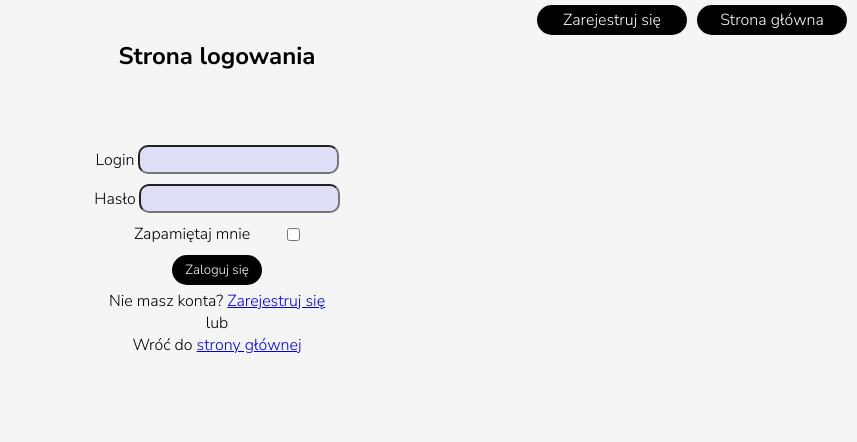
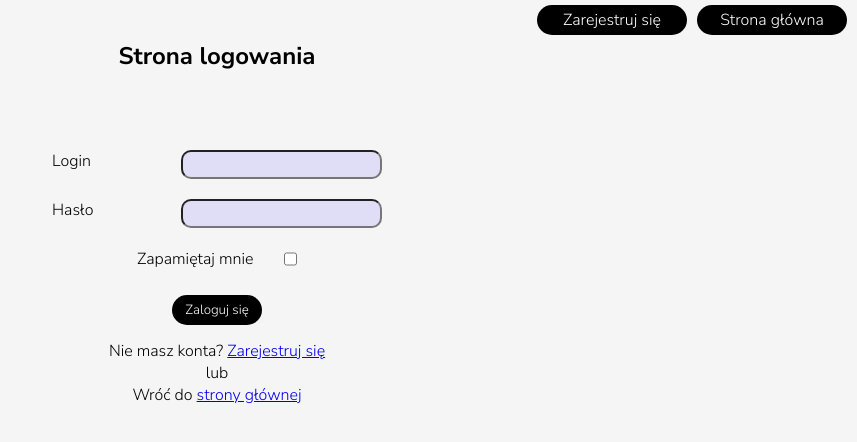
Before and after one commit to RadekPalka/react-i-am-sober, a React (Vite) app: page /login-page in a window 1280 px wide. Shown: the top 442 px of the page, without its empty margins (423-1280 px from the left). Built offline with nearby package versions, Linux system fonts and the light colour scheme.

Commit message:
style: add styling to login-page

```diff
--- a/src/components/AuthInput.tsx
+++ b/src/components/AuthInput.tsx
@@ -1,5 +1,4 @@
 import { ChangeEvent } from 'react';
-import { StyledDiv } from './StyledDiv';
 import { StyledInput } from './StyledInput';
 import { AuthInputProps } from '../types/AuthInputProps';
 import React from 'react';
@@ -16,7 +15,7 @@ export const AuthInput: React.FC<AuthInputProps> = ({
 	};
 
 	return (
-		<StyledDiv>
+		<>
 			<label htmlFor={id}>{labelText}</label>
 			<StyledInput
 				value={value}
@@ -25,6 +24,6 @@ export const AuthInput: React.FC<AuthInputProps> = ({
 				id={id}
 				disabled={disabled}
 			/>
-		</StyledDiv>
+		</>
 	);
 };
--- a/src/components/CreateIncidentForm.tsx
+++ b/src/components/CreateIncidentForm.tsx
@@ -9,7 +9,7 @@ import { useNavigate } from 'react-router-dom';
 import { formatDateForInput } from '../clients/dateUtils';
 import { IncidentType } from '../types/IncidentType';
 import { isNetworkOrServerError } from '../clients/ErrorHandlingUtils';
-import { ButtonWrapper } from './ButtonWrapper';
+import { PositioningContainer } from './PositioningContainer';
 
 type CreateIncidentFormProps = {
 	min: string;
@@ -79,7 +79,7 @@ export const CreateIncidentForm: React.FC<CreateIncidentFormProps> = ({
 				disabled={isFormDisabled}
 				onChange={(e) => setIncidentDate(e.target.value)}
 			/>
-			<ButtonWrapper>
+			<PositioningContainer>
 				<StyledButton type='submit' disabled={isFormDisabled}>
 					Dodaj
 				</StyledButton>
@@ -90,7 +90,7 @@ export const CreateIncidentForm: React.FC<CreateIncidentFormProps> = ({
 				>
 					Anuluj
 				</StyledButton>
-			</ButtonWrapper>
+			</PositioningContainer>
 		</StyledForm>
 	);
 };
--- a/src/components/EditAddictionForm.tsx
+++ b/src/components/EditAddictionForm.tsx
@@ -11,8 +11,8 @@ import { updateAddiction } from '../clients/AccountClients';
 import { toast } from 'react-toastify';
 import { useNavigate } from 'react-router-dom';
 import { formatDateForInput } from '../clients/dateUtils';
-import { isNetworkOrServerError } from '../clients/ErrorHandlingUtils.ts';
-import { ButtonWrapper } from './ButtonWrapper.ts';
+import { isNetworkOrServerError } from '../clients/ErrorHandlingUtils';
+import { PositioningContainer } from './PositioningContainer';
 
 export const EditAddictionForm: React.FC<EditAddictionFormProps> = ({
 	name,
@@ -98,12 +98,12 @@ export const EditAddictionForm: React.FC<EditAddictionFormProps> = ({
 					isInputDisabled={!isFormEnabled}
 				/>
 			</StyledDiv>
-			<ButtonWrapper>
+			<PositioningContainer>
 				<StyledButton type='submit'>Zapisz</StyledButton>
 				<StyledButton type='button' onClick={closeModal}>
 					Anuluj
 				</StyledButton>
-			</ButtonWrapper>
+			</PositioningContainer>
 		</StyledForm>
 	);
 };
--- a/src/components/RememberMeCheckbox.tsx
+++ b/src/components/RememberMeCheckbox.tsx
@@ -1,5 +1,4 @@
 import React from 'react';
-import { StyledDiv } from './StyledDiv';
 import { RememberMeCheckboxProps } from '../types/RememberMeCheckboxProps';
 
 export const RememberMeCheckbox: React.FC<RememberMeCheckboxProps> = ({
@@ -8,7 +7,7 @@ export const RememberMeCheckbox: React.FC<RememberMeCheckboxProps> = ({
 	setIsRemembered,
 }) => {
 	return (
-		<StyledDiv $width='200px' $margin='5px auto'>
+		<>
 			<label htmlFor='is-remembered'>Zapamiętaj mnie</label>
 			<input
 				disabled={!isCheckboxEnabled}
@@ -17,6 +16,6 @@ export const RememberMeCheckbox: React.FC<RememberMeCheckboxProps> = ({
 				checked={isRemembered}
 				onChange={() => setIsRemembered((value) => !value)}
 			/>
-		</StyledDiv>
+		</>
 	);
 };
--- a/src/components/StyledDiv.ts
+++ /dev/null
@@ -1,20 +0,0 @@
-import styled from 'styled-components';
-
-type Props = {
-	$width?: string;
-	$margin?: string;
-};
-
-export const StyledDiv = styled.div<Props>`
-	display: flex;
-	width: ${(props) => props.$width};
-	margin: ${(props) => props.$margin || '5px 0'};
-	justify-content: space-around;
-	gap: 3px;
-	align-items: center;
-
-	@media (max-width: 768px) {
-		flex-direction: column;
-		align-items: center;
-	}
-`;
--- a/src/pages/CreateAddictionPage.tsx
+++ b/src/pages/CreateAddictionPage.tsx
@@ -19,7 +19,7 @@ export const CreateAddictionPage: React.FC = () => {
 	const { userData, setUserData } = useUserContext();
 	const navigate = useNavigate();
 	const [status, setStatus] = useState<'loading' | 'success' | 'error'>(
-		'success'
+		'loading'
 	);
 	document.title = 'Dodaj uzależnienie';
 	const navBarElements: Link[] = [
@@ -36,10 +36,10 @@ export const CreateAddictionPage: React.FC = () => {
 	];
 
 	const updateUserData = () => {
-		setStatus('loading');
 		const token = getToken();
-		token &&
-			fetchUserData()
+
+		token
+			? fetchUserData()
 					.then((response) => {
 						setUserData(response.data);
 						setStatus('success');
@@ -56,7 +56,9 @@ export const CreateAddictionPage: React.FC = () => {
 							toast.error('Błąd autoryzacji');
 							navigate('/login-page');
 						}
-				});
+					})
+			: toast.error('Błąd autoryzacji');
+		navigate('/login-page');
 	};
 
 	useEffect(() => {
--- a/src/pages/LoginForm.tsx
+++ b/src/pages/LoginForm.tsx
@@ -18,6 +18,7 @@ import { RememberMeCheckbox } from '../components/RememberMeCheckbox';
 import { isNetworkOrServerError } from '../clients/ErrorHandlingUtils';
 import { Link } from '../types/Link';
 import { NavBar } from '../components/NavBar';
+import { PositioningContainer } from '../components/PositioningContainer';
 
 export const LoginForm: React.FC = () => {
 	const [login, setLogin] = useState('');
@@ -91,7 +92,8 @@ export const LoginForm: React.FC = () => {
 				<HeadingContainer>
 					<StyledH1>Strona logowania</StyledH1>
 				</HeadingContainer>
-				<StyledForm onSubmit={handleForm} $width='40%'>
+				<StyledForm onSubmit={handleForm} $width='330px'>
+					<PositioningContainer>
 						<AuthInput
 							disabled={!isFormEnabled}
 							value={login}
@@ -100,6 +102,8 @@ export const LoginForm: React.FC = () => {
 							type='text'
 							id='login'
 						/>
+					</PositioningContainer>
+					<PositioningContainer>
 						<AuthInput
 							disabled={!isFormEnabled}
 							value={password}
@@ -108,12 +112,15 @@ export const LoginForm: React.FC = () => {
 							type='password'
 							id='password'
 						/>
+					</PositioningContainer>
+					<PositioningContainer $width='160px'>
 						<RememberMeCheckbox
 							isCheckboxEnabled={isFormEnabled}
 							isRemembered={isRemembered}
 							setIsRemembered={setIsRemembered}
 						/>
-
+					</PositioningContainer>
+					<PositioningContainer>
 						<StyledButton
 							type='submit'
 							disabled={!isFormEnabled}
@@ -121,6 +128,7 @@ export const LoginForm: React.FC = () => {
 						>
 							Zaloguj się
 						</StyledButton>
+					</PositioningContainer>
 				</StyledForm>
 				<StyledAuthMessage>
 					<span>Nie masz konta? </span>
```
Lines whose indentation alone changed are shown as unchanged.
